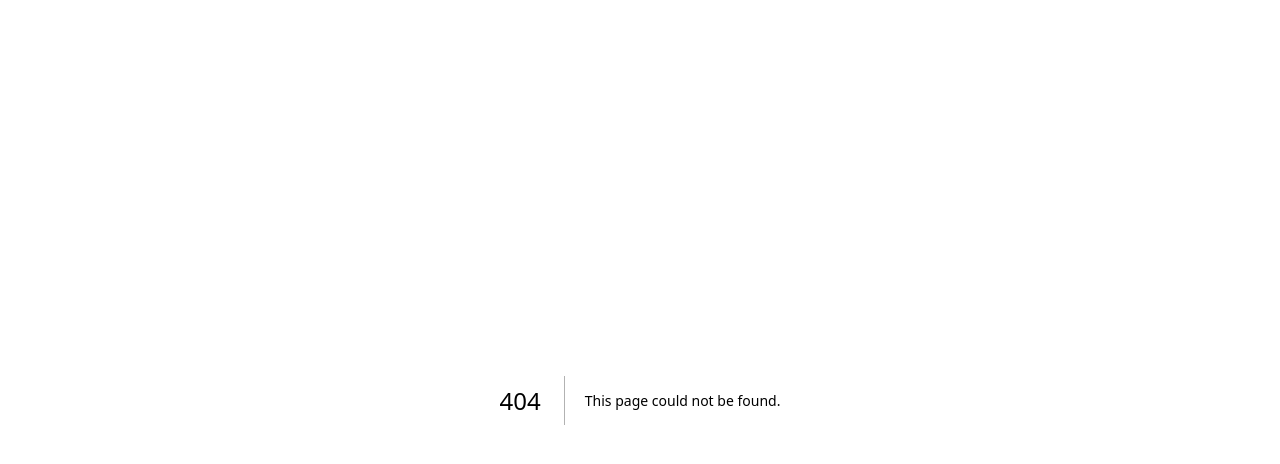
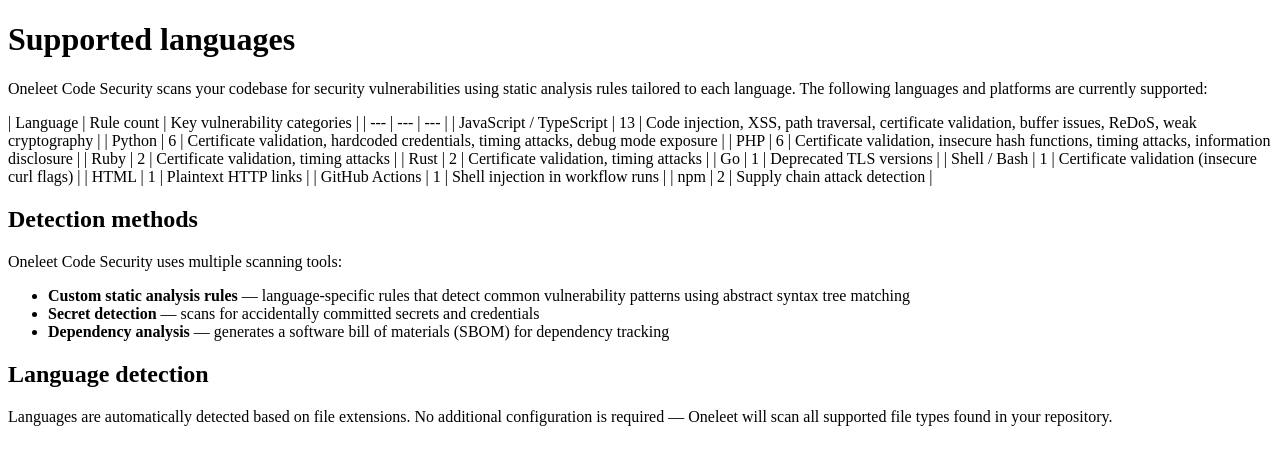
Before and after one commit to Oneleet/oneleet-docs, a Next.js app: page /code-security/supported-languages in a window 1280 px wide. Before the commit this address had no page. Shown: the top 464 px of the page. Built offline with nearby package versions, Linux system fonts and the light colour scheme.

Commit message:
Add supported languages documentation for code security
Co-Authored-By: Claude Opus 4.6 (1M context) <noreply@anthropic.com>

```diff
--- a/pages/code-security/_meta.ts
+++ b/pages/code-security/_meta.ts
@@ -1 +1,5 @@
-export default {};
+export default {
+  "supported-languages": "Supported Languages",
+  "severity-and-confidence": "Severity and Confidence",
+  "ignore-rules": "Ignore Rules",
+};
--- /dev/null
+++ b/pages/code-security/supported-languages.mdx
@@ -0,0 +1,32 @@
+---
+title: Supported languages
+---
+
+# Supported languages
+
+Oneleet Code Security scans your codebase for security vulnerabilities using static analysis rules tailored to each language. The following languages and platforms are currently supported:
+
+| Language | Rule count | Key vulnerability categories |
+| --- | --- | --- |
+| JavaScript / TypeScript | 13 | Code injection, XSS, path traversal, certificate validation, buffer issues, ReDoS, weak cryptography |
+| Python | 6 | Certificate validation, hardcoded credentials, timing attacks, debug mode exposure |
+| PHP | 6 | Certificate validation, insecure hash functions, timing attacks, information disclosure |
+| Ruby | 2 | Certificate validation, timing attacks |
+| Rust | 2 | Certificate validation, timing attacks |
+| Go | 1 | Deprecated TLS versions |
+| Shell / Bash | 1 | Certificate validation (insecure curl flags) |
+| HTML | 1 | Plaintext HTTP links |
+| GitHub Actions | 1 | Shell injection in workflow runs |
+| npm | 2 | Supply chain attack detection |
+
+## Detection methods
+
+Oneleet Code Security uses multiple scanning tools:
+
+- **Custom static analysis rules** — language-specific rules that detect common vulnerability patterns using abstract syntax tree matching
+- **Secret detection** — scans for accidentally committed secrets and credentials
+- **Dependency analysis** — generates a software bill of materials (SBOM) for dependency tracking
+
+## Language detection
+
+Languages are automatically detected based on file extensions. No additional configuration is required — Oneleet will scan all supported file types found in your repository.
```
